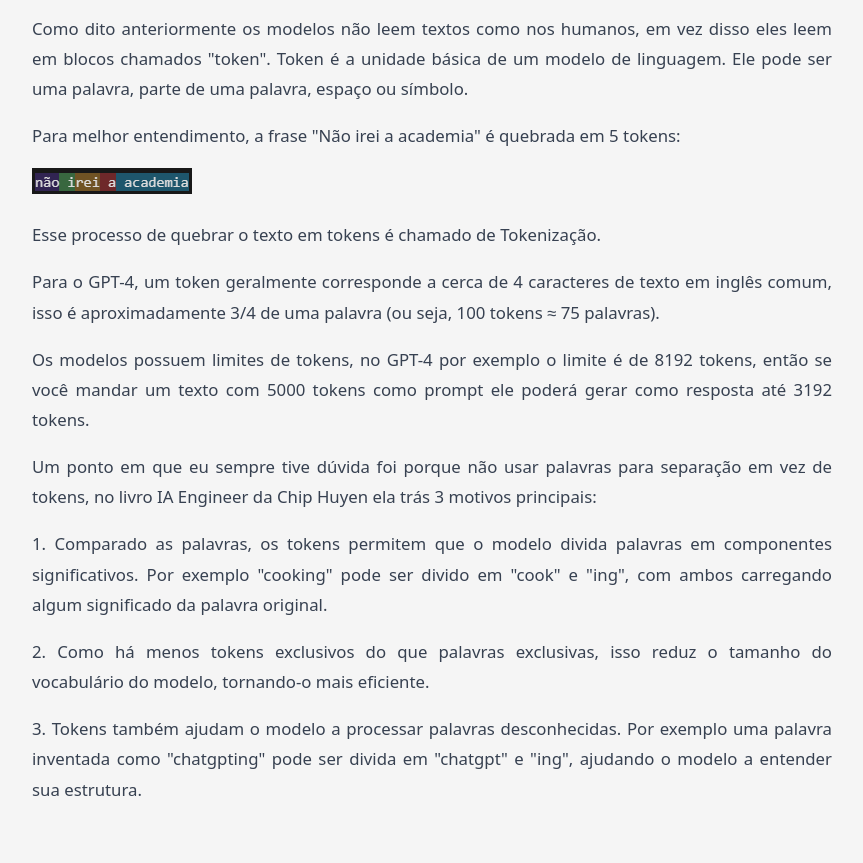
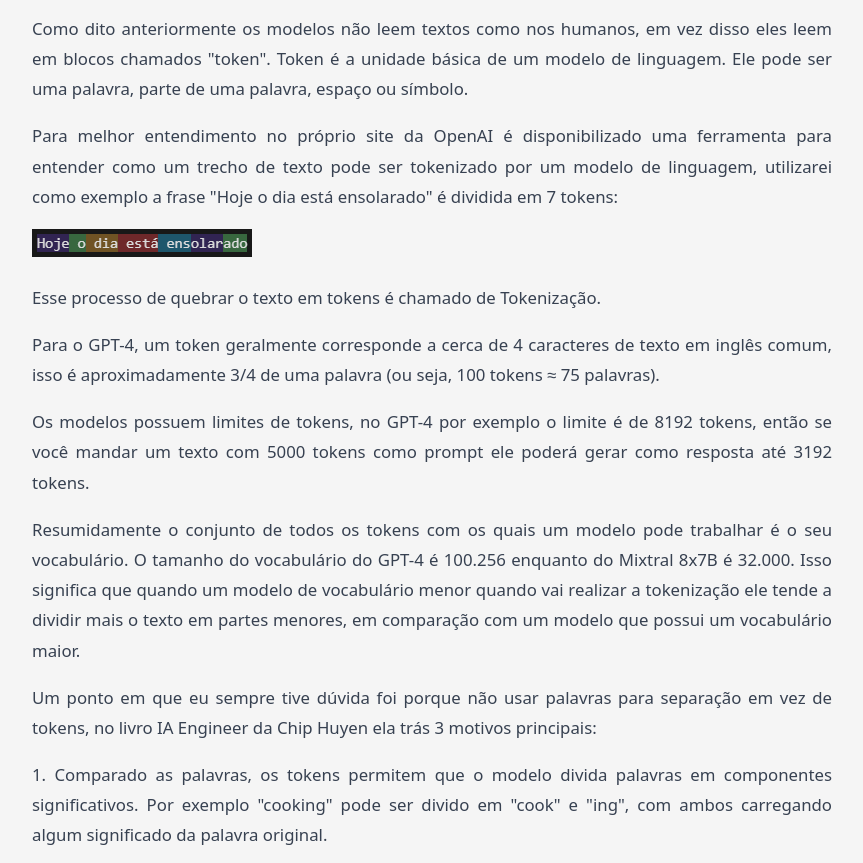
Before and after one commit to joaocardosoneto/jpcardoso, a plain HTML site: page artigos/artigo1.html in a window 1280 px wide. Shown: the part 308-1171 px from the top of the page, without its empty margins (208-1071 px from the left). Drawn offline with Linux system fonts and the light colour scheme.

Commit message:
atualizacao artigo

```diff
--- a/artigos/artigo1.html
+++ b/artigos/artigo1.html
@@ -21,8 +21,10 @@
       Como dito anteriormente os modelos não leem textos como nos humanos, em vez disso eles leem em blocos chamados "token".
       Token é a unidade básica de um modelo de linguagem. Ele pode ser uma palavra, parte de uma palavra, espaço ou símbolo.</p>
     <p class="texto-artigo">
-      Para melhor entendimento, a frase "Não irei a academia" é quebrada em 5 tokens:</p>
-    <img src="img_tokenizacao.png" alt="Tokenização feita no site da OpenAi" />
+      Para melhor entendimento no próprio site da OpenAI é disponibilizado uma ferramenta para entender
+      como um trecho de texto pode ser tokenizado por um modelo de linguagem, utilizarei como exemplo a
+      frase "Hoje o dia está ensolarado" é dividida em 7 tokens:</p>
+    <img src="img_token.png" alt="Tokenização feita no site da OpenAi" />
     <p class="texto-artigo">
       Esse processo de quebrar o texto em tokens é chamado de Tokenização. </p>
     <p class="texto-artigo">
@@ -31,6 +33,11 @@
     <p class="texto-artigo">
       Os modelos possuem limites de tokens, no GPT-4 por exemplo o limite é de 8192 tokens, então se você mandar um texto com
       5000 tokens como prompt ele poderá gerar como resposta até 3192 tokens. </p>
+    <p class="texto-artigo">
+      Resumidamente o conjunto de todos os tokens com os quais um modelo pode trabalhar é o seu vocabulário.
+      O tamanho do vocabulário do GPT-4 é 100.256 enquanto do Mixtral 8x7B é 32.000. Isso significa que
+      quando um modelo de vocabulário menor quando vai realizar a tokenização ele tende a dividir mais o texto
+      em partes menores, em comparação com um modelo que possui um vocabulário maior.</p>
     <p class="texto-artigo">
       Um ponto em que eu sempre tive dúvida foi porque não usar palavras para separação em vez de tokens, no livro
       IA Engineer da Chip Huyen ela trás 3 motivos principais: </p>
```
Also changed, not shown: artigos/img_token.png (added), artigos/img_tokenizacao.png (deleted).
